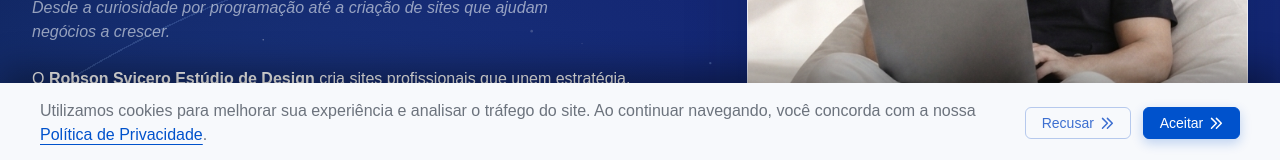
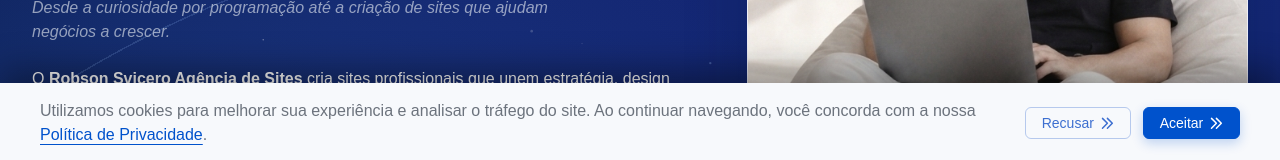
Before and after one commit to robsonsvicero/robson-svicero, a React (Vite) app: page /sobre in a window 1280 px wide. Shown: the part 637-797 px from the top of the page. Built offline with nearby package versions, Linux system fonts and the light colour scheme; no server answers; a web font is replaced by a local one.

Commit message:
Ajustes no texto

```diff
--- a/src/content/siteContent.js
+++ b/src/content/siteContent.js
@@ -620,7 +620,7 @@ export const pageCtaContent = {
 };
 
 export const footerContent = {
-  copyright: "Robson Svicero - Estúdio de Design",
+  copyright: "Robson Svicero - Agência de Sites",
   description:
     "Estratégia, design e tecnologia para transformar sua presença digital em oportunidades de negócio.",
   socials: [
--- a/src/pages/About/About.jsx
+++ b/src/pages/About/About.jsx
@@ -141,7 +141,7 @@ export default function About() {
 
             <div className="about-story-text">
               <p>
-                O <strong>Robson Svicero Estúdio de Design</strong> cria sites profissionais que unem estratégia, design e experiência do usuário. Cada projeto é desenvolvido para apresentar sua marca com clareza, transmitir confiança e ajudar seu negócio a alcançar seus objetivos.
+                O <strong>Robson Svicero Agência de Sites</strong> cria sites profissionais que unem estratégia, design e experiência do usuário. Cada projeto é desenvolvido para apresentar sua marca com clareza, transmitir confiança e ajudar seu negócio a alcançar seus objetivos.
               </p>
               <p>
                 Minha trajetória na área começou em <strong>2013</strong>, com a criação de sites em HTML e CSS. Desde então, trabalhei como designer e webdesigner e ampliei minha atuação para UX, identidade visual e SEO — conhecimentos que hoje contribuem para criar sites mais completos, intuitivos e bem preparados para o ambiente digital.
```
